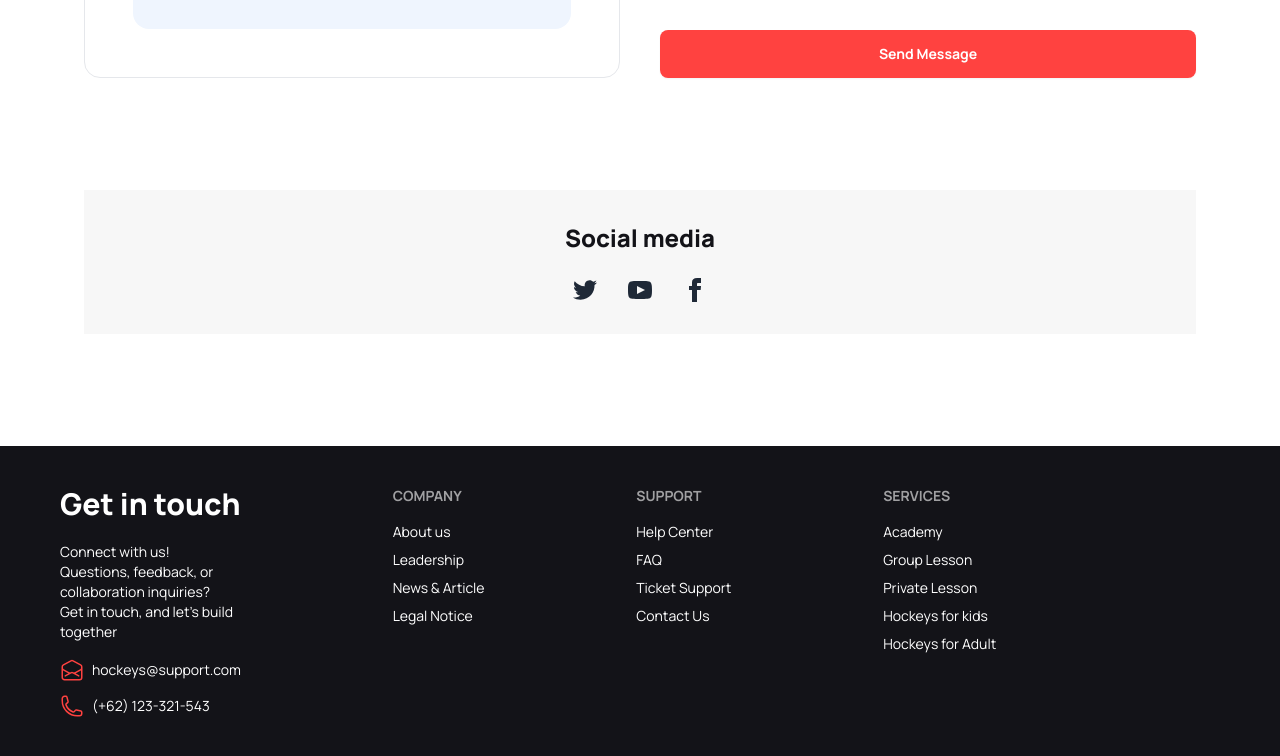
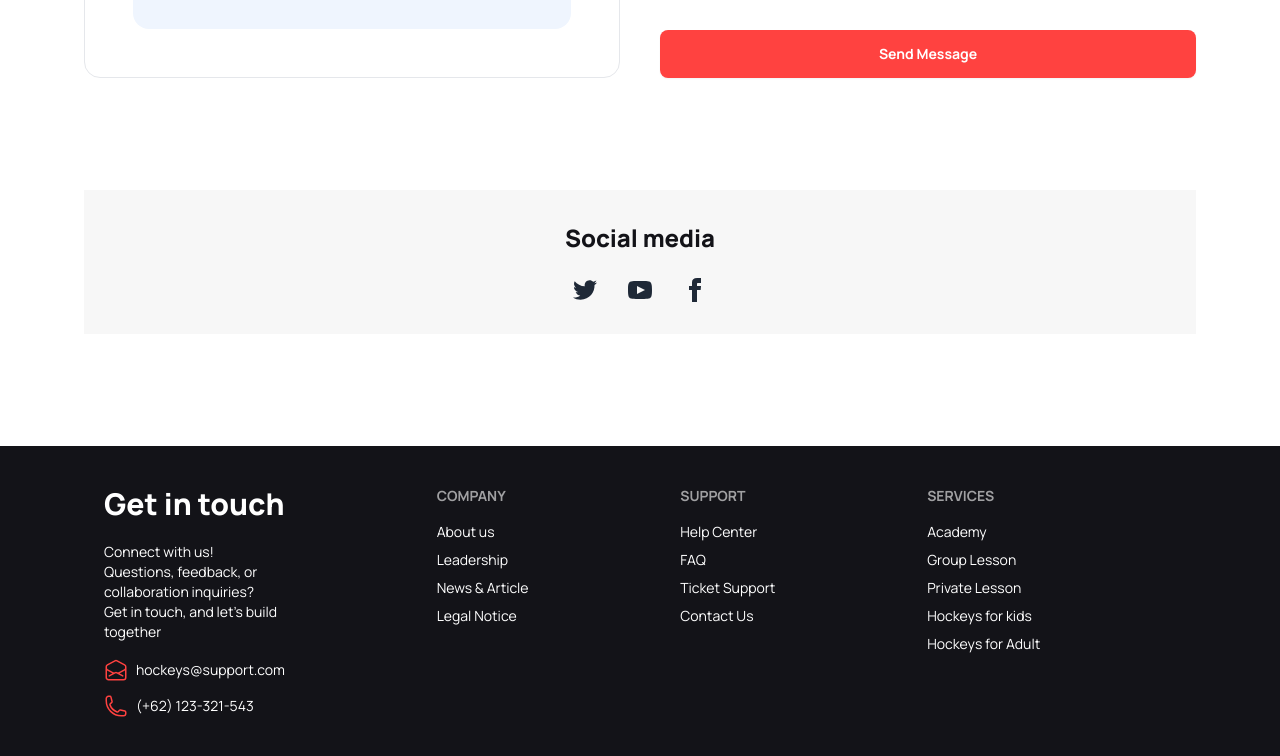
Before and after one commit to Mahmudd09/hockey, a plain HTML site: page index.html in a window 1280 px wide. Shown: the part 5226-5982 px from the top of the page. Drawn offline with nearby package versions, Linux system fonts and the light colour scheme.

Commit message:
final 3 final

```diff
--- a/index.html
+++ b/index.html
@@ -520,7 +520,7 @@
 
     </main>
         <section class="bg-[#131318]">
-            <section class="max-w-6xl mx-5">
+            <section class="max-w-6xl mx-auto">
                 <footer class="footer p-10 text-white text-center md:text-left lg:text-left">
                     <aside>
                         <nav class="">
```
